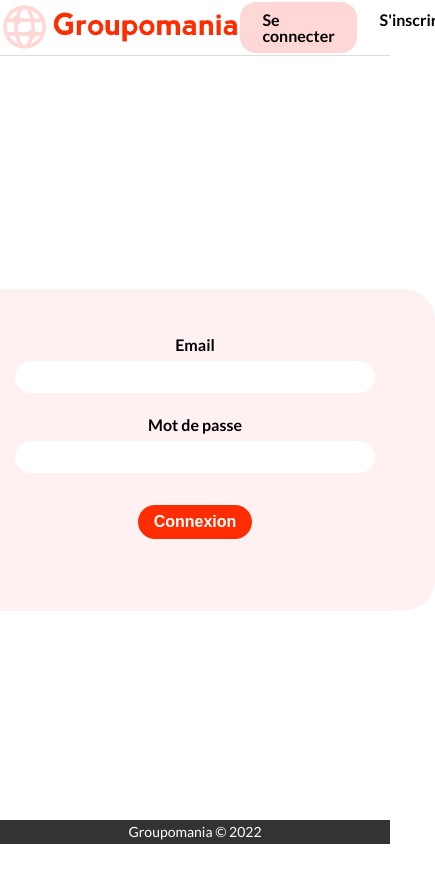
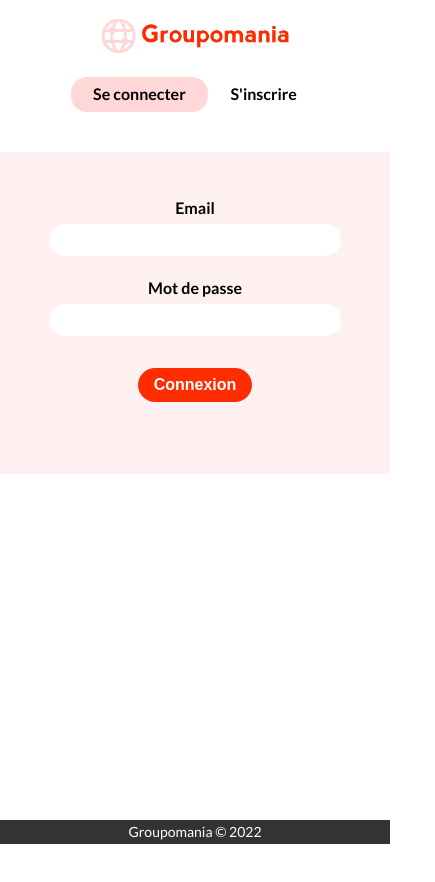
Before and after one commit to mlaversin/OC_7_Groupomania, a React (Create React App) app in the folder frontend/: page /auth in a window 390 px wide. Shown: the top 882 px of the page, 435 px wide, since content can reach past the window. Before the commit the page ends 844 px from the top, so only its background shows below. Built offline with nearby package versions, Linux system fonts and the light colour scheme.

Commit message:
auth page layout - mobile version

```diff
--- a/frontend/src/styles/abstracts/_mixins.scss
+++ b/frontend/src/styles/abstracts/_mixins.scss
@@ -12,23 +12,18 @@
 }
 
 @mixin mq($size) {
+  @if ($size == mobile) {
+    @media screen and (max-width: #{$mobile}px) {
+      @content;
+    }
+  }
   @if ($size == mobilelg) {
-    @media screen and (min-width: #{$mobilelg}px) {
+    @media screen and (max-width: #{$mobilelg}px) {
       @content;
     }
   }
   @if ($size == tablet) {
-    @media screen and (min-width: #{$tablet}px) {
-      @content;
-    }
-  }
-  @if ($size == desktop) {
-    @media screen and (min-width: #{$desktop}px) {
-      @content;
-    }
-  }
-  @if ($size == desktoplg) {
-    @media screen and (min-width: #{$desktoplg}px) {
+    @media screen and (max-width: #{$tablet}px) {
       @content;
     }
   }
--- a/frontend/src/styles/abstracts/_variables.scss
+++ b/frontend/src/styles/abstracts/_variables.scss
@@ -27,7 +27,6 @@ $fw-regular: 400;
 $fw-bold: 700;
 
 // Breakpoints
-$mobilelg: 576;
-$tablet: 768;
-$desktop: 1024;
-$desktoplg: 1440;
+$mobile: 425;
+$mobilelg: 767;
+$tablet: 1023;
--- a/frontend/src/styles/layout/_footer.scss
+++ b/frontend/src/styles/layout/_footer.scss
@@ -3,9 +3,7 @@
   width: 100vw;
   position: fixed;
   bottom: 0;
-  display: flex;
-  justify-content: center;
-  align-items: center;
+  @include flex-row;
   color: #fff;
   background-color: #333;
   font-size: 14px;
--- a/frontend/src/styles/pages/_auth.scss
+++ b/frontend/src/styles/pages/_auth.scss
@@ -1,7 +1,16 @@
 .authentication-page {
   @include flex-col;
   height: 100vh;
+
+  @include mq(mobilelg) {
+    justify-content: flex-start;
+    margin-top: 6rem;
+  }
 }
+
+/*******************************
+  *********** HEADER ***********
+ ******************************/
 
 .auth-header {
   height: 3.5rem;
@@ -12,19 +21,33 @@
   top: 0;
   left: 0;
   background-color: #fff;
+
+  @include mq(mobilelg) {
+    height: 7rem;
+    border-bottom: unset;
+  }
 }
 
 .auth-header-container {
   height: 100%;
   max-width: 1100px;
   margin: 0 auto;
-  display: flex;
+  @include flex-row;
   justify-content: space-between;
   align-items: center;
+
+  @include mq(mobilelg) {
+    flex-direction: column;
+  }
 }
 
 .auth-logo-gpm {
   width: 15rem;
+
+  @include mq(mobilelg) {
+    width: 12rem;
+    margin-top: 1rem;
+  }
 }
 
 .header-nav li {
@@ -37,12 +60,21 @@
   background-color: $clr-secondary;
 }
 
+/*******************************
+  *********** MODAL ***********
+ ******************************/
+
 .auth-modal {
   padding: 3rem 0;
   width: 30rem;
   max-width: 30rem;
   border-radius: 2rem;
   background-color: $clr-secondary-light;
+
+  @include mq(mobilelg) {
+    width: 100%;
+    border-radius: unset;
+  }
 }
 
 .auth-modal-container {
@@ -68,11 +100,7 @@ input {
 }
 
 input:focus {
-  border: 1px solid black;
-}
-
-label {
-  display: block;
+  border: 1px solid $clr-primary;
 }
 
 .password-info {
```
